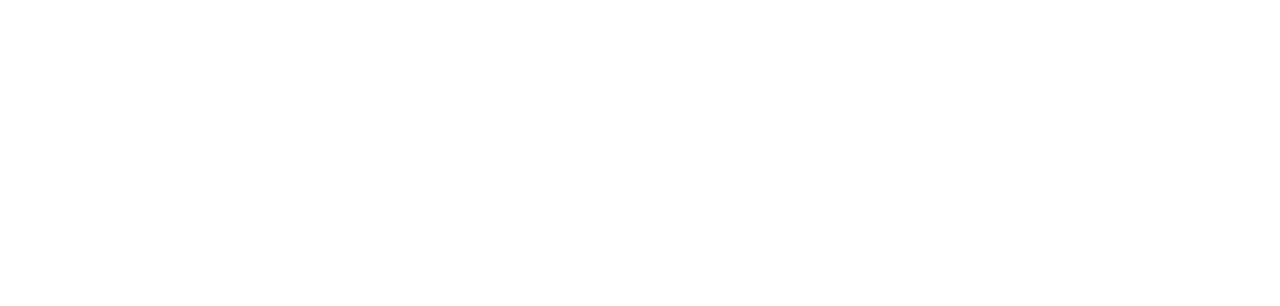
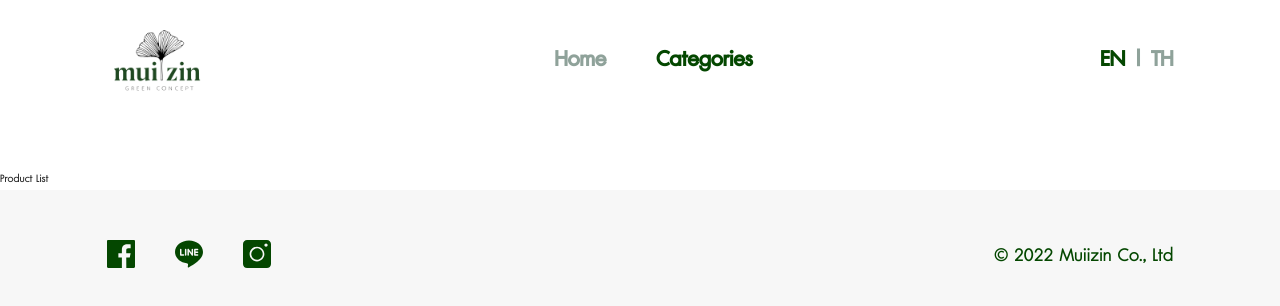
Before and after one commit to baskittisak/muiizin-website, a React (Create React App) app: page /product in a window 1280 px wide. Before the commit this address had no page. Shown: the top 306 px of the page. Built offline with nearby package versions, Linux system fonts and the light colour scheme.

Commit message:
[ADD] Product List
- Prepare Component

```diff
--- a/src/components/home/Banner.js
+++ b/src/components/home/Banner.js
@@ -1,6 +1,6 @@
 import { memo } from "react";
+import { useResponsive } from "../../utils/useResponsive";
 import styled, { css } from "styled-components";
-import { useResponsive } from "../../utils/useResponsive";
 import { Image } from "antd";
 import banner_image from "../../assets/image/mock_banner.png";
 
--- /dev/null
+++ b/src/components/product/ProductList.js
@@ -0,0 +1,26 @@
+import { memo } from "react";
+import { useResponsive } from "../../utils/useResponsive";
+import styled, { css } from "styled-components";
+import Layout from "../../center_components/layout/Layout";
+
+const Container = styled.div`
+  margin-top: 168px;
+
+  ${({ sm }) =>
+    sm &&
+    css`
+      margin-top: 60px;
+    `};
+`;
+
+const ProductList = () => {
+  const { sm } = useResponsive();
+
+  return (
+    <Layout>
+      <Container sm={sm}>Product List</Container>
+    </Layout>
+  );
+};
+
+export default memo(ProductList);
--- a/src/resource/PageRoutes.js
+++ b/src/resource/PageRoutes.js
@@ -1,12 +1,14 @@
 import { memo } from "react";
 import { BrowserRouter, Routes, Route } from "react-router-dom";
 import Home from "../components/home/Home";
+import ProductList from "../components/product/ProductList";
 
 const PageRoutes = () => {
   return (
     <BrowserRouter>
       <Routes>
         <Route path="/" element={<Home />} />
+        <Route path="/product" element={<ProductList />} />
       </Routes>
     </BrowserRouter>
   );
```
